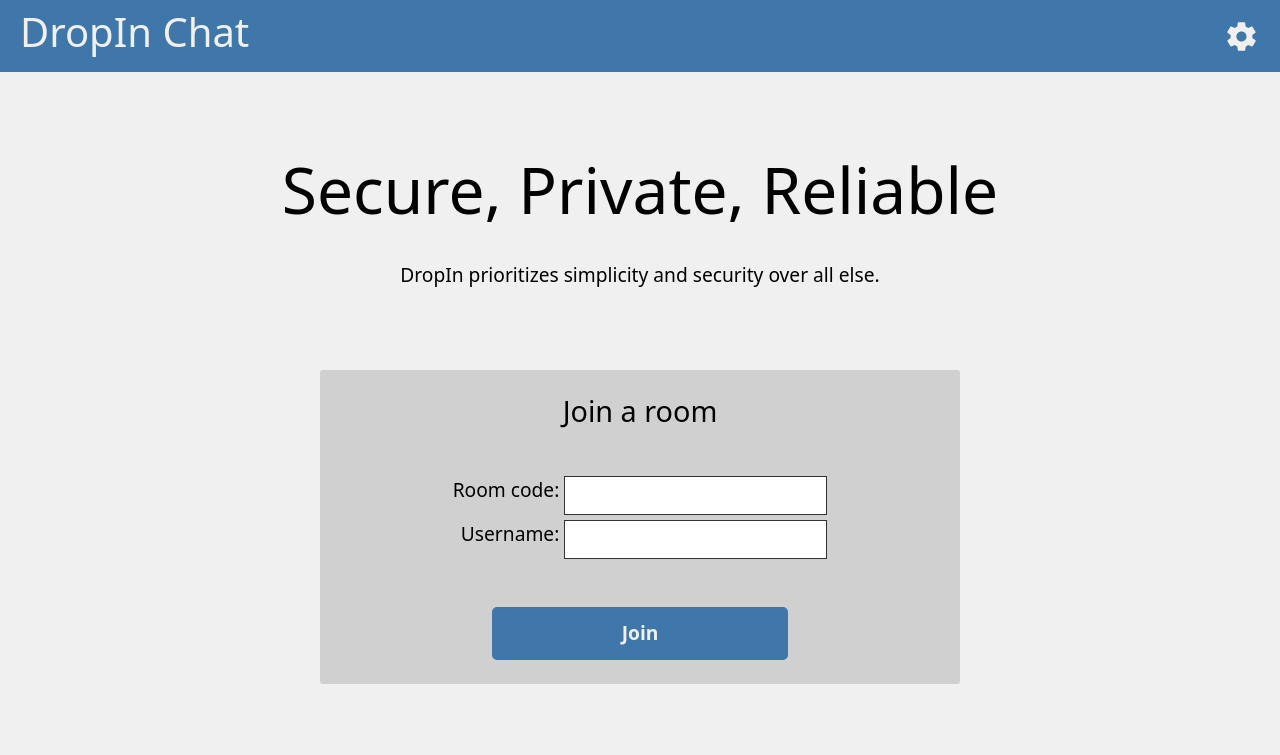
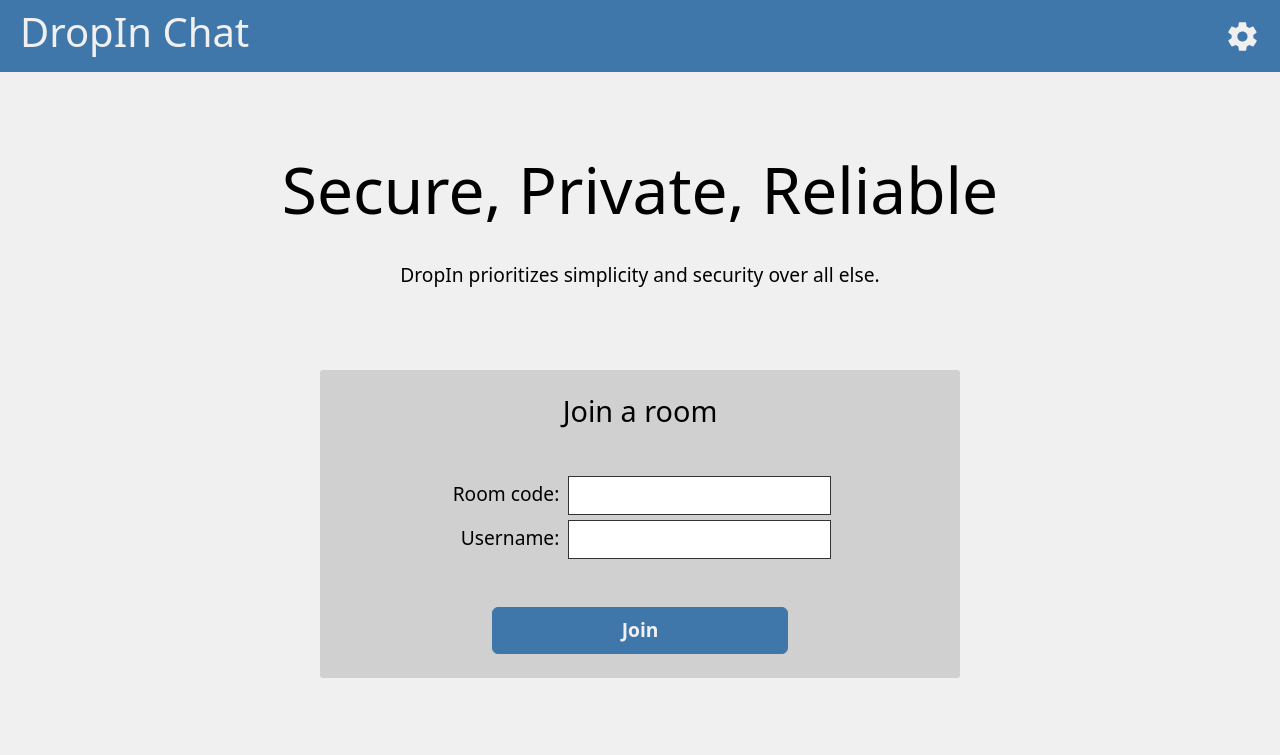
Before and after one commit to TylerSelden/dropin, a React app in the folder frontend/: page / in a window 1280 px wide. Shown: the top 755 px of the page. Built offline with nearby package versions, Linux system fonts and the light colour scheme.

Commit message:
quick rebuild

```diff
--- a/frontend/src/components/header.jsx
+++ b/frontend/src/components/header.jsx
@@ -12,7 +12,7 @@ class Header extends React.Component {
           <h2 className="display-6"><strong>DropIn Chat</strong></h2>
         </div>
         <div className="d-flex">
-          <button className="btn h-1"><IoMdSettings size={35} /></button>
+          <button className="btn btn-primary h-1 btn-settings"><IoMdSettings size={35} /></button>
         </div>
       </div>
     )
--- a/frontend/src/components/home.jsx
+++ b/frontend/src/components/home.jsx
@@ -24,7 +24,7 @@ class Home extends React.Component {
                 <input className="font-monospace" type="text" name="name" />
               </div>
 
-              <button className="btn-join">Join</button>
+              <button className="btn btn-primary text-light mt-5 p-2 w-50 fw-semibold">Join</button>
             </div>
           </div>
           <div className="window d-flex justify-content-center">
--- a/frontend/src/style.scss
+++ b/frontend/src/style.scss
@@ -57,13 +57,11 @@ p, label, input, .btn {
 }
 label {
   text-align: right;
+  padding: $spacer * 0.25;
 }
 input {
   vertical-align: middle;
   padding: $spacer * .25;
-}
-
-input {
   border: 1px solid $dark;
   outline: none;
 }
@@ -109,33 +107,6 @@ footer p {
 
 
 
-.btn-join {
-  background-color: $primary;
-  color: $light;
-  margin-top: $spacer * 3;
-  padding: $spacer * 0.75;
-  font-size: 1.2em;
-  font-weight: 600;
+.btn-settings {
   border: none;
-  border-radius: 5px;
-  cursor: pointer;
-  width: 50%;
-  transition: background-color 0.3s ease;
-
-  &:hover {
-    background-color: darken($primary, 10%);
-  }
-
-  &:focus {
-    outline: none;
-    box-shadow: 0 0 5px lighten($primary, 10%);
-  }
 }
-
-
-
-
-
-@media only screen and (max-width: 895px) {
-
-}
```
Also changed, not shown: frontend/build/asset-manifest.json, frontend/build/index.html, frontend/build/static/js/main.b0db346c.js.LICENSE.txt (renamed from frontend/build/static/js/main.2b898fd5.js.LICENSE.txt), 4 other files.
